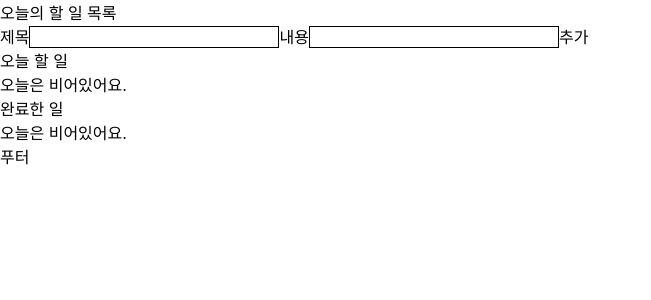
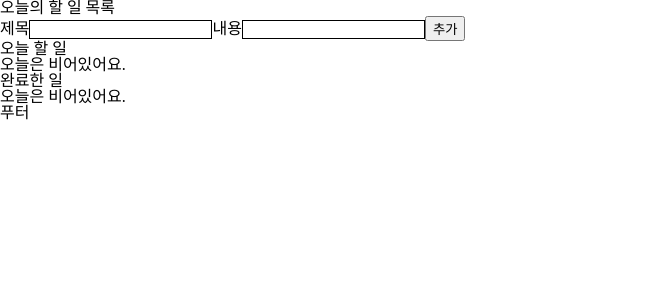
Before and after one commit to ByungyeonKim/react-to-do-list, a React (Create React App) app: page / in a window 1280 px wide. Shown: the top 300 px of the page, without its empty margins (0-651 px from the left). Built offline with nearby package versions, Linux system fonts and the light colour scheme.

Commit message:
Change reset.css

```diff
--- a/src/reset.css
+++ b/src/reset.css
@@ -1,106 +1,128 @@
-@charset "utf-8";
+/* http://meyerweb.com/eric/tools/css/reset/
+   v2.0 | 20110126
+   License: none (public domain)
+*/
 
-/***
-    The new CSS reset - version 1.8.5 (last updated 14.6.2023)
-    GitHub page: https://github.com/elad2412/the-new-css-reset
-***/
-
-/*
-    Remove all the styles of the "User-Agent-Stylesheet", except for the 'display' property
-    - The "symbol *" part is to solve Firefox SVG sprite bug
-    - The "html" attribute is exclud, because otherwise a bug in Chrome breaks the CSS hyphens property (https://github.com/elad2412/the-new-css-reset/issues/36)
- */
-*:where(:not(html, iframe, canvas, img, svg, video, audio):not(svg *, symbol *)) {
-  all: unset;
-  display: revert;
-}
-
-/* Preferred box-sizing value */
-*,
-*::before,
-*::after {
-  box-sizing: border-box;
-}
-
-/* Reapply the pointer cursor for anchor tags */
+html,
+body,
+div,
+span,
+applet,
+object,
+iframe,
+h1,
+h2,
+h3,
+h4,
+h5,
+h6,
+p,
+blockquote,
+pre,
 a,
-button {
-  cursor: revert;
-}
-
-/* Remove list styles (bullets/numbers) */
+abbr,
+acronym,
+address,
+big,
+cite,
+code,
+del,
+dfn,
+em,
+img,
+ins,
+kbd,
+q,
+s,
+samp,
+small,
+strike,
+strong,
+sub,
+sup,
+tt,
+var,
+u,
+i,
+center,
+dl,
+dt,
+dd,
 ol,
 ul,
-menu {
+li,
+fieldset,
+form,
+label,
+legend,
+table,
+caption,
+tbody,
+tfoot,
+thead,
+tr,
+th,
+td,
+article,
+aside,
+canvas,
+details,
+embed,
+figure,
+figcaption,
+footer,
+header,
+hgroup,
+menu,
+nav,
+output,
+ruby,
+section,
+summary,
+time,
+mark,
+audio,
+video {
+  margin: 0;
+  padding: 0;
+  border: 0;
+  font-size: 100%;
+  font: inherit;
+  vertical-align: baseline;
+}
+/* HTML5 display-role reset for older browsers */
+article,
+aside,
+details,
+figcaption,
+figure,
+footer,
+header,
+hgroup,
+menu,
+nav,
+section {
+  display: block;
+}
+body {
+  line-height: 1;
+}
+ol,
+ul {
   list-style: none;
 }
-
-/* For images to not be able to exceed their container */
-img {
-  max-inline-size: 100%;
-  max-block-size: 100%;
+blockquote,
+q {
+  quotes: none;
 }
-
-/* removes spacing between cells in tables */
+blockquote:before,
+blockquote:after,
+q:before,
+q:after {
+  content: '';
+  content: none;
+}
 table {
   border-collapse: collapse;
+  border-spacing: 0;
 }
-
-/* Safari - solving issue when using user-select:none on the <body> text input doesn't working */
-input,
-textarea {
-  -webkit-user-select: auto;
-}
-
-/* revert the 'white-space' property for textarea elements on Safari */
-textarea {
-  white-space: revert;
-}
-
-/* minimum style to allow to style meter element */
-meter {
-  -webkit-appearance: revert;
-  appearance: revert;
-}
-
-/* preformatted text - use only for this feature */
-:where(pre) {
-  all: revert;
-}
-
-/* reset default text opacity of input placeholder */
-::placeholder {
-  color: unset;
-}
-
-/* remove default dot (•) sign */
-::marker {
-  content: initial;
-}
-
-/* fix the feature of 'hidden' attribute.
-   display:revert; revert to element instead of attribute */
-:where([hidden]) {
-  display: none;
-}
-
-/* revert for bug in Chromium browsers
-   - fix for the content editable attribute will work properly.
-   - webkit-user-select: auto; added for Safari in case of using user-select:none on wrapper element */
-:where([contenteditable]:not([contenteditable='false'])) {
-  -moz-user-modify: read-write;
-  -webkit-user-modify: read-write;
-  overflow-wrap: break-word;
-  -webkit-line-break: after-white-space;
-  -webkit-user-select: auto;
-}
-
-/* apply back the draggable feature - exist only in Chromium and Safari */
-:where([draggable='true']) {
-  -webkit-user-drag: element;
-}
-
-/* Revert Modal native behavior */
-:where(dialog:modal) {
-  all: revert;
-}
```
